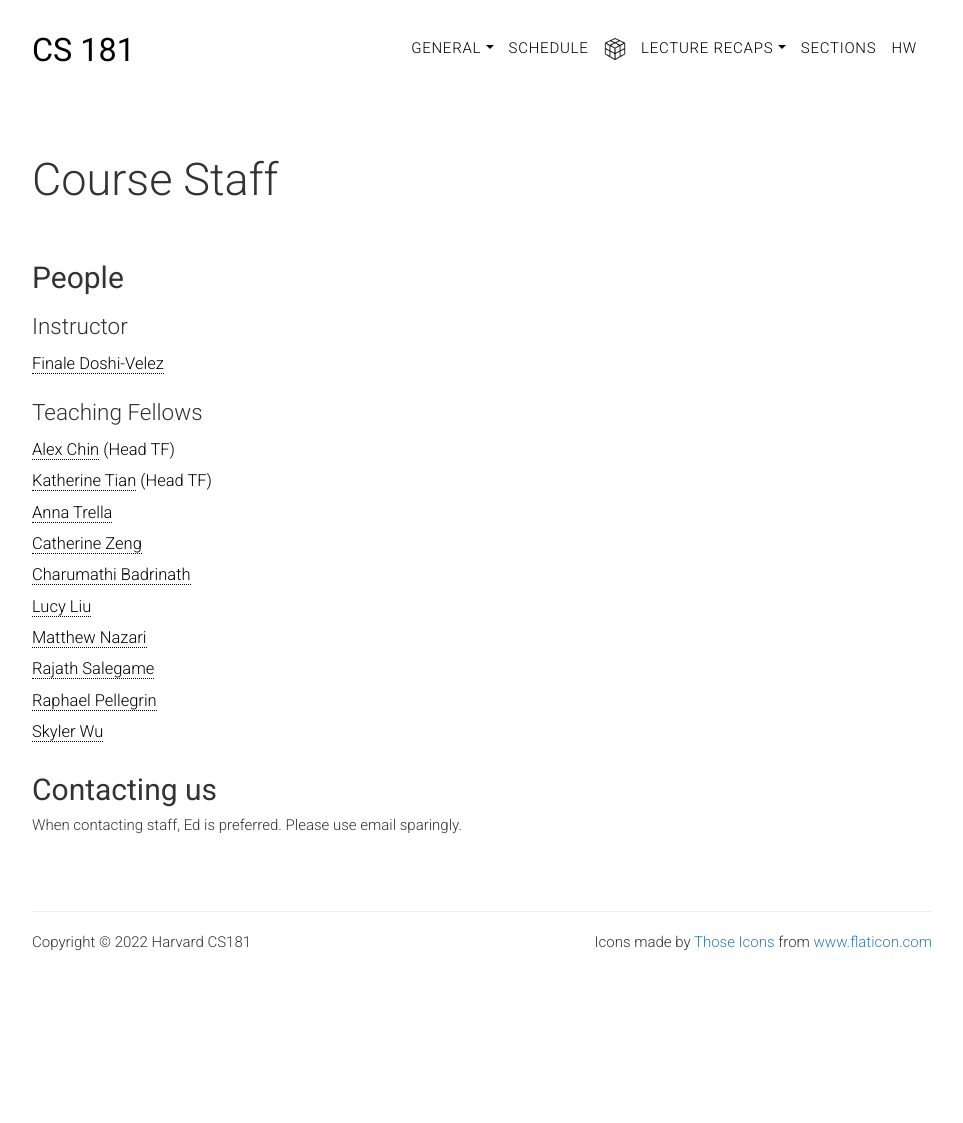
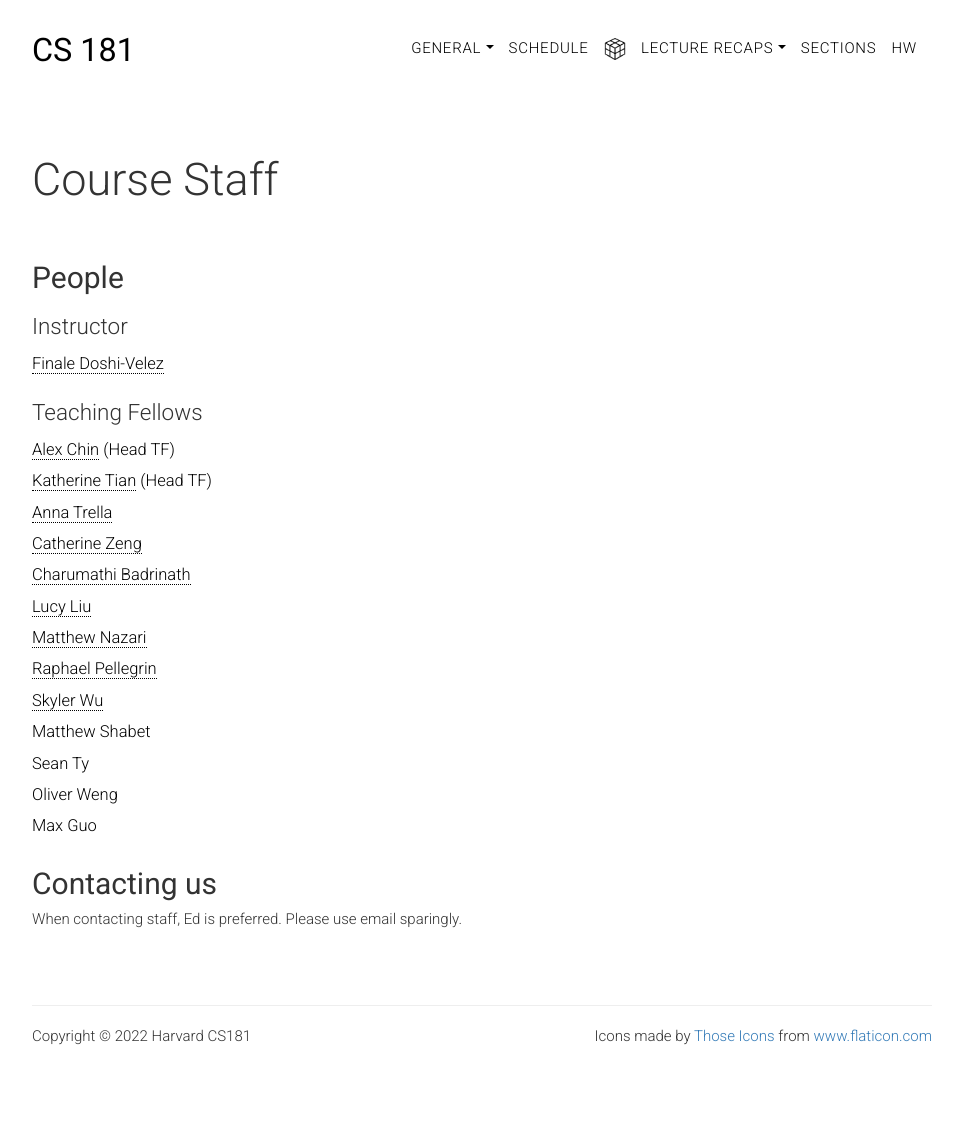
Before and after one commit to harvard-ml-courses/cs181-web, a Jekyll site: the page built from staff.html, in a window 1280 px wide. Shown: the whole page, without its empty margins (158-1121 px from the left). Built offline with Jekyll 4.4.1, drawn with Linux system fonts in a browser that asks for light colours; before the commit the page ends 1029 px from its top, so only the background shows below that.

Commit message:
Add more staff

```diff
--- a/_data/all.yaml
+++ b/_data/all.yaml
@@ -6,9 +6,12 @@ tas:
   - name: <a href="mailto:charumathibadrinath@college.harvard.edu">Charumathi Badrinath</a>
   - name: <a href="mailto:lliu@college.harvard.edu">Lucy Liu</a>
   - name: <a href="mailto:matthewnazari@college.harvard.edu">Matthew Nazari</a>
-  - name: <a href="mailto:rajathsalegame@college.harvard.edu">Rajath Salegame</a>
   - name: <a href="mailto:raphaelpellegrin@g.harvard.edu">Raphael Pellegrin</a>
   - name: <a href="mailto:skylerwu@college.harvard.edu">Skyler Wu</a>
+  - name: Matthew Shabet
+  - name: Sean Ty
+  - name: Oliver Weng
+  - name: Max Guo
 
 
 ohs:
```
